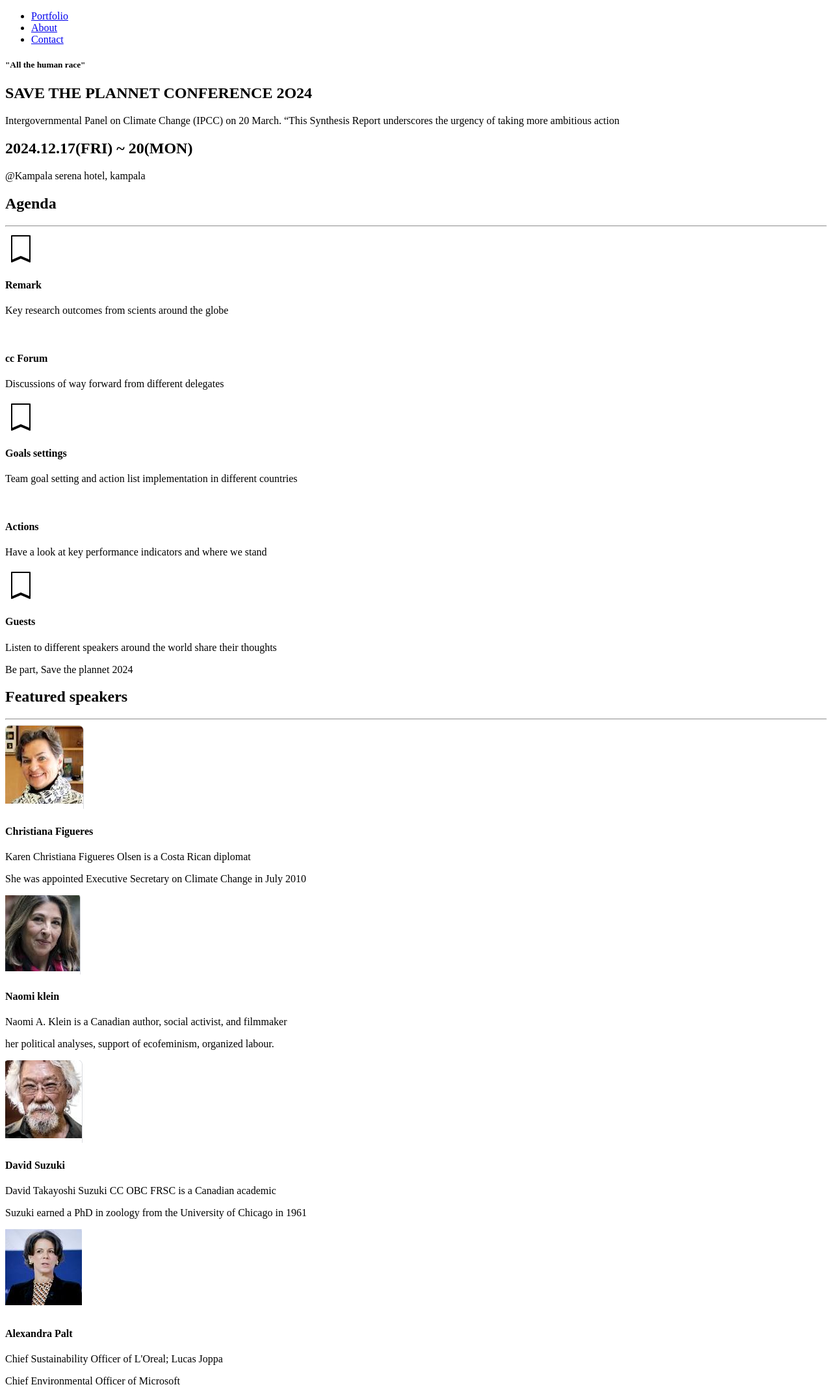
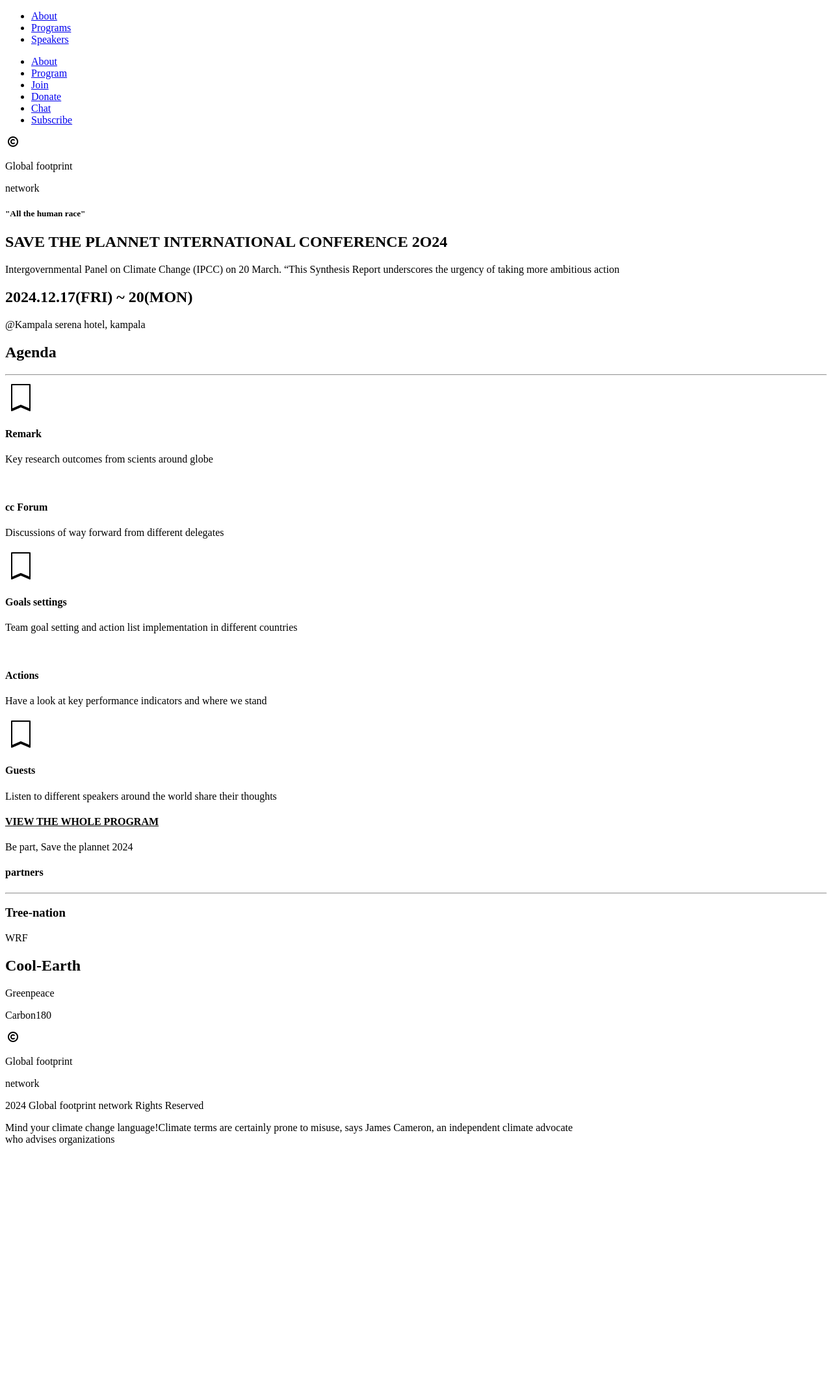
Before and after one commit to cosywasswa/Capstone-Project1, a website: page index.html in a window 1280 px wide. Shown: the top 2138 px of the page at 65% size. After the commit the page ends 1779 px from the top, so only its background shows below. Drawn offline with Linux system fonts and the light colour scheme.

Commit message:
Added more elements for the home page of the project

```diff
--- a/index.html
+++ b/index.html
@@ -15,26 +15,43 @@
   </head>
   <body>
     <header class="header">
-      <ul class="nav-mobile">
-        <li><a href="#" class="link">Portfolio</a></li>
-        <li><a href="#about" class="link">About</a></li>
-        <li><a href="#" class="link">Contact</a></li>
+      <nav>
+      <ul class="nav-mobile2">
+        <li><a href="About.html" class="links">About</a></li>
+        <li><a href="#about" class="links">Programs</a></li>
+        <li><a href="#" class="links">Speakers</a></li>
       </ul>
       <div class="hamburger">
         <span class="lines"></span>
         <span class="lines"></span>
         <span class="lines"></span>
       </div>
+      <ul class="nav-desktop">
+        <li><a href="About.html" class="desktop-items">About</a></li>
+        <li><a href="#about" class="desktop-items">Program</a></li>
+        <li><a href="#" class="desktop-items">Join</a></li>
+        <li><a href="#" class="desktop-items">Donate</a></li>
+        <li><a href="#about" class="desktop-items">Chat</a></li>
+        <li><a href="#" class="desktop-items">Subscribe</a></li>
+      </ul>
+    </nav>
+    <div class="my-logo">
+      <img src="images/copy4.PNG" alt=""/>
+      <div class="log-2">
+      <p>Global footprint</p>
+      <p class="pp"> network</p>
+    </div>
+    </div>
     </header>
 
     <main class="main-home">
       <div class="sub-main">
 
       <section class="home-1">
-
+       <div class="part1">
         <div class="tittle">
           <h5>"All the human race"</h5>
-          <h1>SAVE THE PLANNET CONFERENCE 2O24</h1>
+          <h1>SAVE THE PLANNET INTERNATIONAL CONFERENCE 2O24</h1>
         </div>
         <div class="details">
           <p>
@@ -47,11 +64,14 @@
           <p>@Kampala serena hotel, kampala </p>
         </div>
       </div>
+    </div>
         <div class="programs">
           <div class="agenda">
           <h2>Agenda</h2>
           <hr>
         </div>
+        <section class="programs-container">
+        <div class="all-programs">
           <div class="program1">
             <div>
               <img src="images/icon1.png" alt="" />
@@ -60,7 +80,7 @@
               <h4>Remark</h4>
             </div>
             <div>
-              <p>Key research outcomes from scients around the globe
+              <p>Key research outcomes from scients around globe
               </p>
           </div>
           </div>
@@ -112,69 +132,50 @@
               </p>
           </div>
           </div>
+        </div>
+      </section>
+      <div class="see-more">
+        <h4><u>VIEW THE WHOLE PROGRAM</u></h4>
+      </div>
         <div class="red-container">
           <div class="red-join">
             <p>Be part, Save the plannet 2024</p>
           </div>
         </div>
         </div>
-        <div class="speakers-container">
-          <div class="hrtittle">
-          <h2>Featured speakers</h2>
+        <div class="container-speakers">
+        </div>
+        </section>
+      </div>
+        </div>
+      </section>
+      <footer class="footer">
+        <div class="sponsors">
+          <h4>partners</h4>
           <hr>
-        </div>
-          <div class="speaker1">
-            <div class="img1">
-              <img src="images/christiana2.PNG" alt="">
-            </div>
-            <div class="bio1">
-              <h4>Christiana Figueres</h4>
-              <p class="p1">Karen Christiana Figueres Olsen is a Costa Rican diplomat</p>
-              <p class="p2">She was appointed Executive Secretary on Climate Change in July 2010</p>
-            </div>
-          </div>
-          <div class="speaker2">
-            <div class="img2">
-              <img src="images/naomi2.PNG" alt="">
-            </div>
-            <div class="bio2">
-              <h4>Naomi klein</h4>
-              <p class="p1">Naomi A. Klein is a Canadian author, social activist, and filmmaker</p>
-              <p class="p2"> her political analyses, support of ecofeminism, organized labour.</p>
-            </div>
-          </div>
-          <div class="speaker3">
-            <div class="img3">
-              <img src="images/suzuki2.PNG" alt="">
-            </div>
-            <div class="bio3">
-              <h4>David Suzuki</h4>
-              <p class="p1">David Takayoshi Suzuki CC OBC FRSC is a Canadian academic</p>
-              <p class="p2">Suzuki earned a PhD in zoology from the University of Chicago in 1961</p>
-            </div>
-          </div>
-          <div class="speaker4">
-            <div class="img4">
-              <img src="images/alexanda2.PNG" alt="">
-            </div>
-            <div class="bio4">
-              <h4>Alexandra Palt </h4>
-              <p class="p1"> Chief Sustainability Officer of L'Oreal; Lucas Joppa</p>
-              <p class="p2">Chief Environmental Officer of Microsoft</p>
-            </div>
-          </div>
-          <div class="speaker5">
-            <div class="img5">
-              <img src="images/bill2.PNG" alt="">
-            </div>
-            <div class="bio5">
-              <h4>Bill Mckibben</h4>
-              <p class="p1">William Ernest McKibben is an American environmentalist</p>
-              <p class="p2">journalist who has written extensively on the impact of global warming</p>
-            </div>
+          <div class="companies">
+            <h3>Tree-nation</h3>
+            <p>WRF</p>
+            <h2>Cool-Earth</h2>
+            <p>Greenpeace</p>
+           <p>Carbon180</p>
           </div>
         </div>
-      </section>
+        <div class="foot">
+          <div class="foot-left">
+            <img src="images/copy4.PNG" alt=""/>
+            <div class="log-2">
+            <p>Global footprint</p>
+            <p class="pp"> network</p>
+          </div>
+          </div>
+          <div class="foot-right">
+            <p class="lastp">2024 Global footprint network Rights Reserved</p>
+            <p class="plast">Mind your climate change language!Climate terms are certainly prone to misuse,
+              says James Cameron, an independent climate advocate <br>who advises organizations</p>
+          </div>
+        </div>
+      </footer>
     </main>
     <script src="index.js"></script>
   </body>
```
